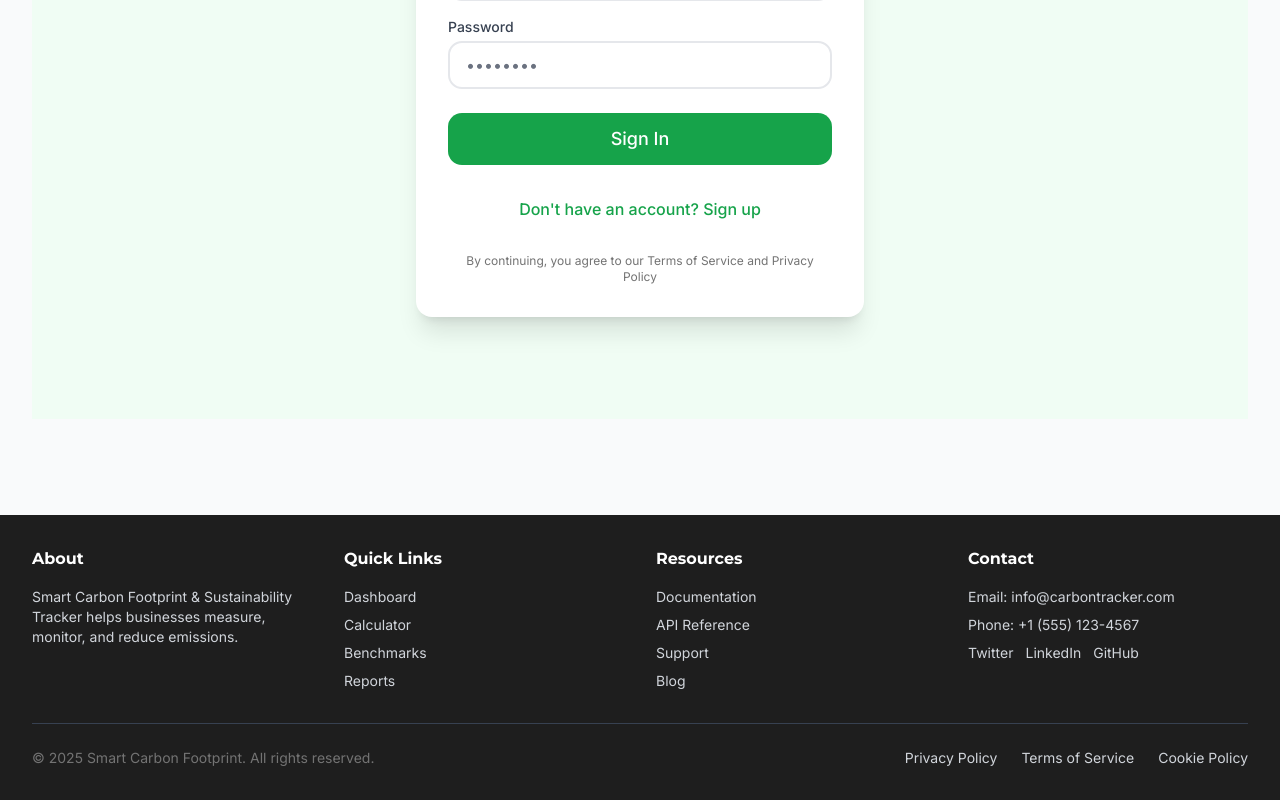
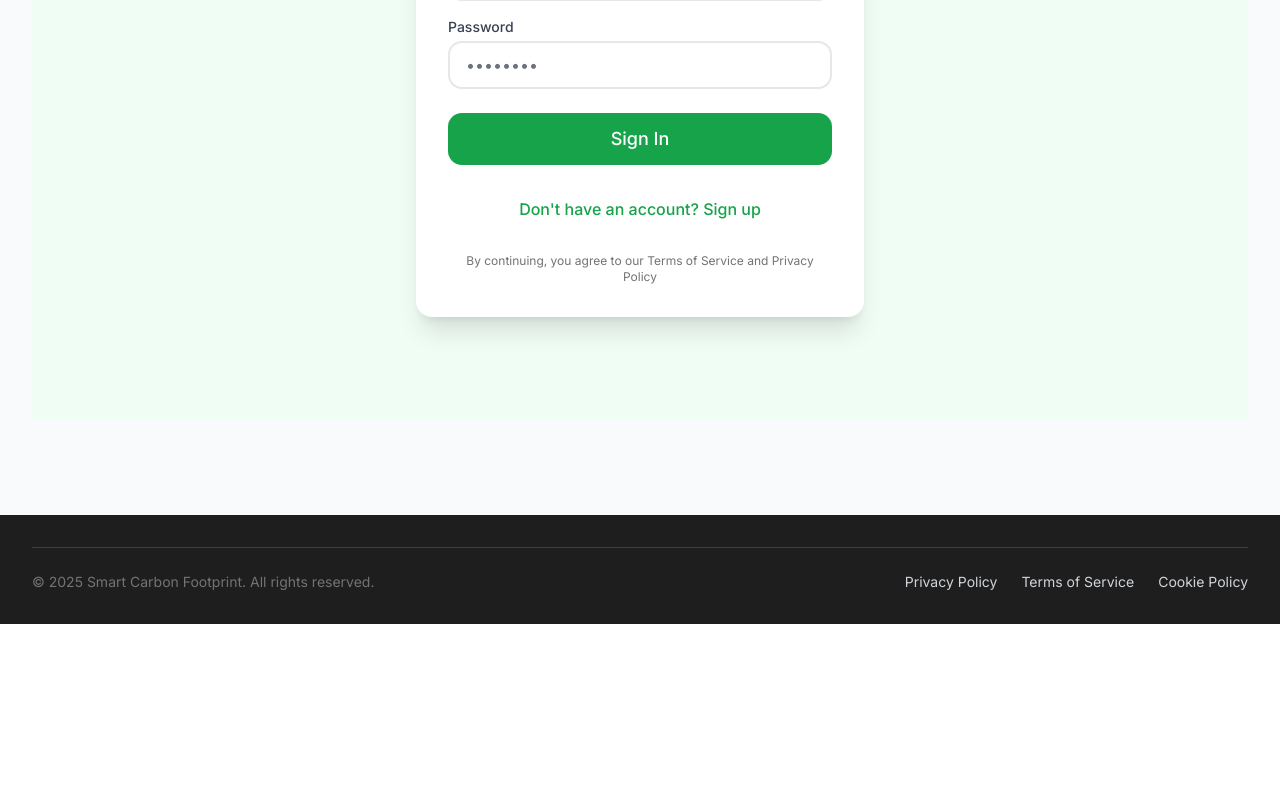
Before and after one commit to harish-ram/carbon-tracker, a React (Vite) app: page /#/login in a window 1280 px wide. Shown: the part 477-1277 px from the top of the page. After the commit the page ends 1101 px from the top, so only its background shows below. Built offline with nearby package versions, Linux system fonts and the light colour scheme; no server answers.

Commit message:
Fotter changes

```diff
--- a/src/components/Footer.tsx
+++ b/src/components/Footer.tsx
@@ -1,11 +1,15 @@
 import React from "react";
+import { useLocation } from "react-router-dom";
 
 export const Footer: React.FC = () => {
   const currentYear = new Date().getFullYear();
+  const location = useLocation();
+  const isLoginPage = location.pathname === "/login";
 
   return (
     <footer className="bg-neutral-900 dark:bg-black text-neutral-300 dark:text-neutral-400 py-8 mt-16">
       <div className="max-w-7xl mx-auto px-4 sm:px-6 lg:px-8">
+        {!isLoginPage && (
           <div className="grid md:grid-cols-4 gap-8 mb-8">
             {/* About */}
             <div>
@@ -51,6 +55,7 @@ export const Footer: React.FC = () => {
               </ul>
             </div>
           </div>
+        )}
 
         <div className="border-t border-neutral-700 pt-6 flex flex-col md:flex-row justify-between items-center">
           <p className="text-sm text-neutral-500">
```
Lines whose indentation alone changed are shown as unchanged.
